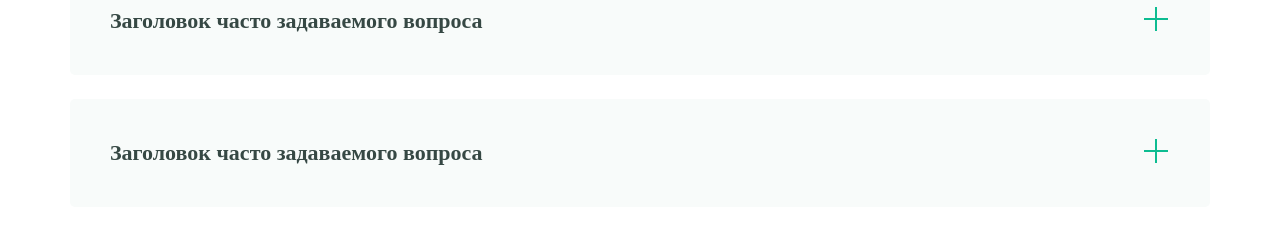
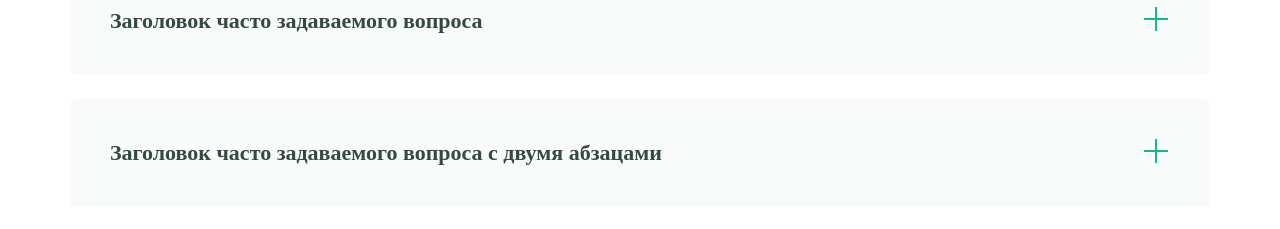
Before and after one commit to Shireee/rocket-business-test, a React app: page / in a window 1280 px wide. Shown: the part 1120-1349 px from the top of the page. Built offline with nearby package versions, Linux system fonts and the light colour scheme; a web font is replaced by a local one.

Commit message:
Add text-data from .jsom

```diff
--- a/src/componets/Question/Question.tsx
+++ b/src/componets/Question/Question.tsx
@@ -1,7 +1,7 @@
 import React, { useEffect, useRef } from "react";
 import styles from './Question.module.css';
 
-const Question = () => {
+const Question: React.FC<Question> = ({ title, text }) => {
     const detailsRef = useRef<HTMLDetailsElement>(null);
 
     useEffect(() => {
@@ -22,10 +22,13 @@
         return () => {window.removeEventListener('resize', checkWindowSize)};
     }, []);
 
+    // Split by </br>
+    const paragraphs = text.split('</br>');
+
     return (
         <details ref={detailsRef} className={styles.question}>
-            <summary className={styles.title}>Заголовок часто задаваемого вопроса</summary>
-            <p className={styles.text}>Blandit et et ac non interdum odio tristique diam vestibulum. Velit in quis consequat lacus fringilla amet elementum pharetra massa. Morbi euismod nulla cras adipiscing tristique aliquet purus adipiscing. </p>
+            <summary className={styles.title}>{title}</summary>
+            {paragraphs.map((text, index) => ( <p key={index} className={styles.text}> {text} </p> ))}
         </details>
     );
 }
--- a/src/componets/Questions/Questions.tsx
+++ b/src/componets/Questions/Questions.tsx
@@ -1,15 +1,15 @@
 import React from "react";
 import styles from './Questions.module.css';
 import Question from "../Question/Question";
+import data from '../../data/data.json';
 
 const Questions = () => {
     return (
     <section className={styles.questions}>
         <h2 className={styles.title}>Часто задаваемые вопросы</h2>
-        <Question />
-        <Question />
-        <Question />
-        <Question />
+        {data.questions.map((question, index) => (
+            <Question key={index} title={question.title} text={question.text} />
+        ))}
     </section>
     );
 }
--- /dev/null
+++ b/src/data/data.json
@@ -0,0 +1,20 @@
+{
+    "questions":[
+        {
+            "title": "Заголовок часто задаваемого вопроса",
+            "text": "Blandit et et ac non interdum odio tristique diam vestibulum. Velit in quis consequat lacus fringilla amet elementum pharetra massa. Morbi euismod nulla cras adipiscing tristique aliquet purus adipiscing."
+        },
+        {
+            "title": "Заголовок часто задаваемого вопроса с двумя абзацами",
+            "text": "Enim lectus pretium pellentesque dignissim nam massa justo dolor. Lectus pharetra molestie ac urna lorem. Nibh et vestibulum ullamcorper elit. </br> Это предложение должно здесь быть. Massa arcu volutpat blandit augue nibh nisl fames. Sodales pharetra nisi quis purus lacinia. Sapien cras posuere dolor tincidunt quis sed adipiscing. "
+        },
+        {
+            "title": "Заголовок часто задаваемого вопроса",
+            "text": "Nunc mi purus semper quam. Tincidunt magna neque rutrum sollicitudin dui hendrerit sed. Ipsum fusce volutpat eu pretium morbi dictum et bibendum. Purus tellus sit vel sed amet commodo volutpat sed et. Nibh aliquam ornare fermentum consequat ultrices arcu."
+        },
+        {
+            "title": "Заголовок часто задаваемого вопроса",
+            "text": "Tellus pharetra lorem placerat tortor pharetra. Faucibus diam egestas commodo rhoncus vitae tristique. Adipiscing ultricies gravida nunc nisi at ipsum enim lobortis a. Est risus est commodo nibh. In leo nisi nunc elit luctus nisl praesent. Nibh placerat dui in adipiscing fringilla auctor purus id augue. Viverra libero sit commodo sit aliquet massa euismod. "
+        }
+    ]
+}
--- a/src/typings/types.ts
+++ b/src/typings/types.ts
@@ -0,0 +1,4 @@
+type Question = {
+    title: string;
+    text: string;
+}
```
